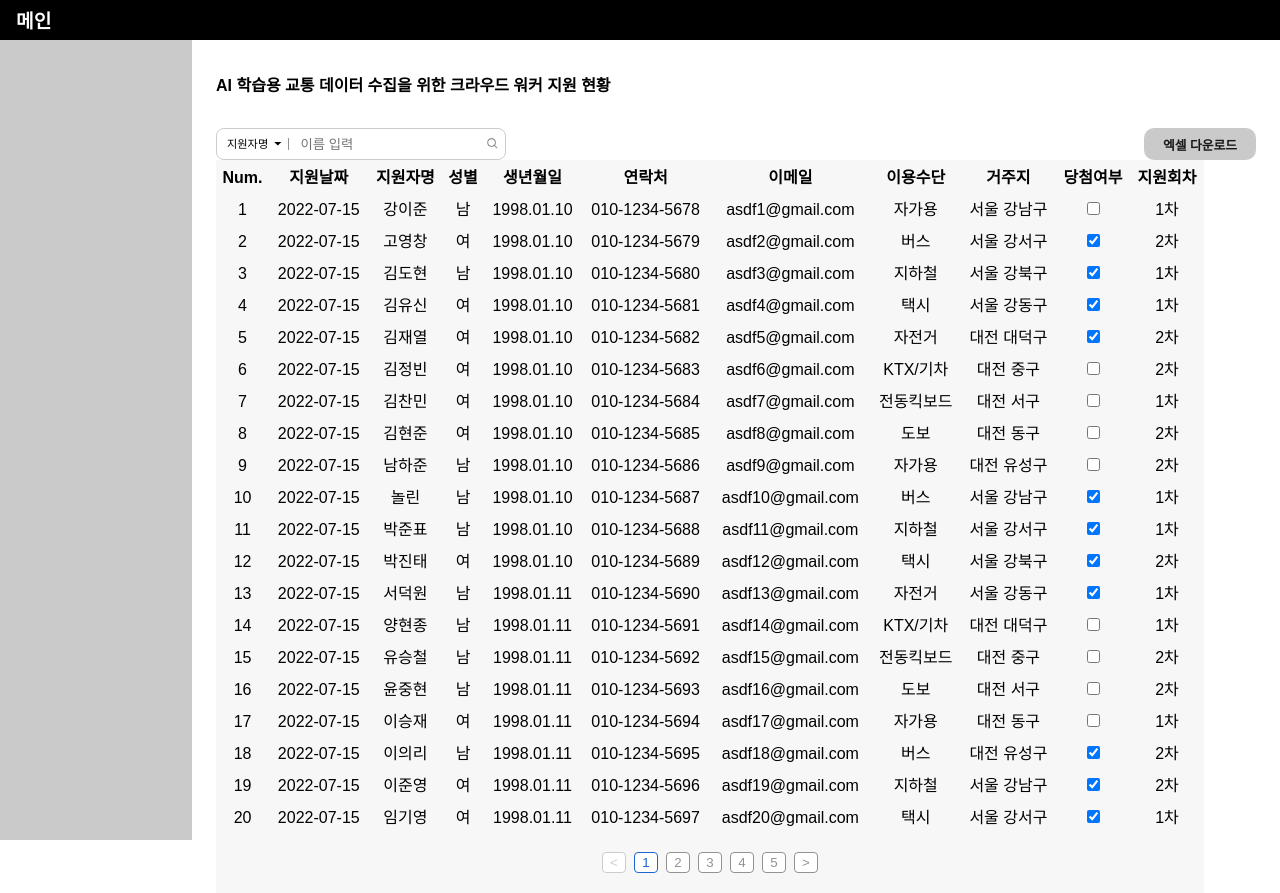
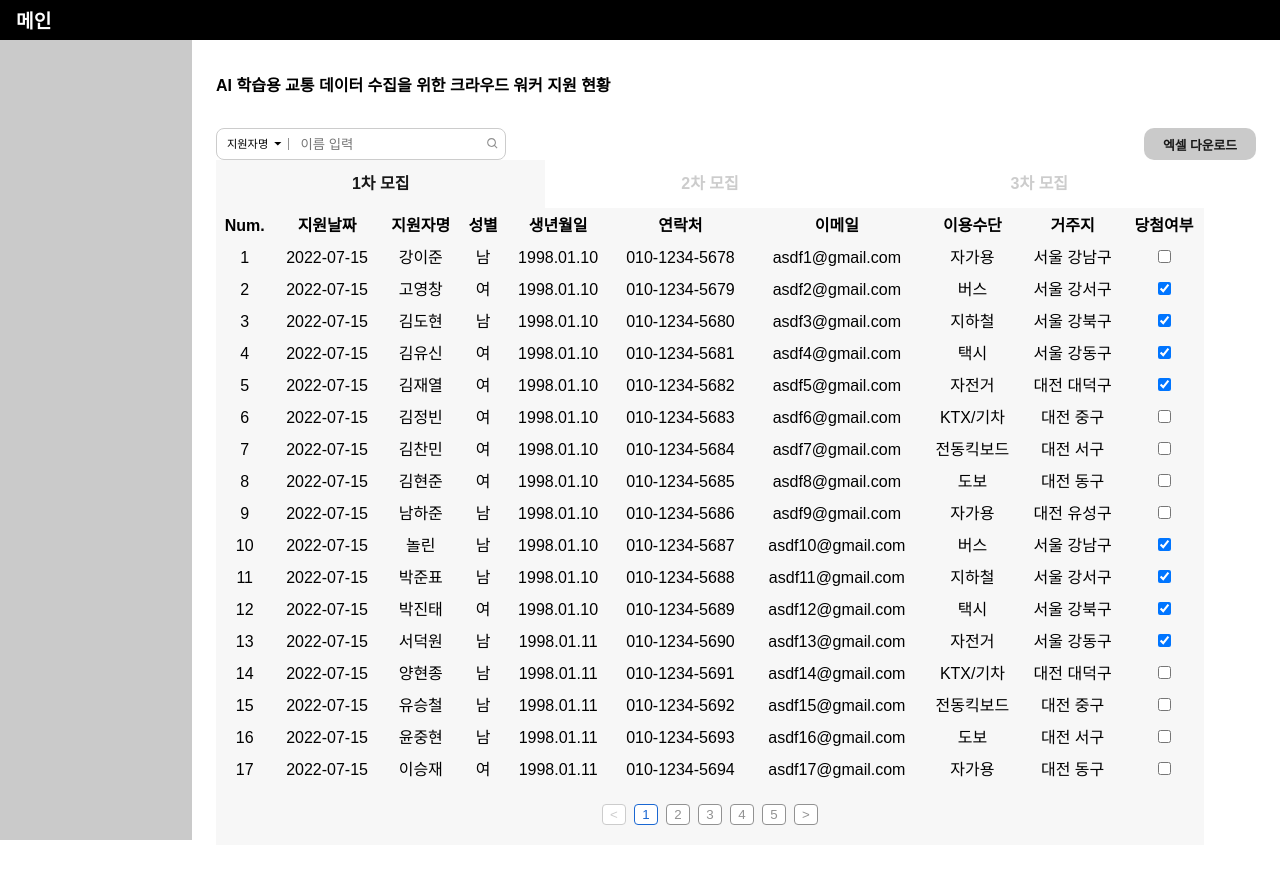
Before and after one commit to wgnator/wanted-3team-admin-snplab, a React (Vite) app: page /applicants in a window 1280 px wide. After the commit the page ends 845 px from the top, so only its background shows below. Built offline with nearby package versions, Linux system fonts and the light colour scheme; data requests are answered from the project's data file.

Commit message:
feat: 지원회차 탭 추가

```diff
--- a/src/components/ApplicantsList.tsx
+++ b/src/components/ApplicantsList.tsx
@@ -6,11 +6,12 @@ import { dataExample } from './dataExample';
 
 export default function ApplicantsList() {
   const [data, setData] = useState<Applicant[]>([]);
+  const [numOfCurrentTab, setNumOfCurrentTab] = useState<number>(1);
   const [listsOfCurrentPage, setListsOfCurrentPage] = useState<Applicant[]>([]);
   const [numOfCurrentPage, setNumOfCurrentPage] = useState<number>(1);
   const [numOfPages, setNumOfPages] = useState<number>(0);
   const [numOfStartBtn, setNumOfStartBtn] = useState<number>(1);
-  const listsPerPage = 20;
+  const listsPerPage = 17;
 
   const handleCheckboxClick = (id: number) => {
     const newData = data.map((applicant) => {
@@ -29,16 +30,6 @@ export default function ApplicantsList() {
   };
 
   useEffect(() => {
-    // const fetchData = async () => {
-    //   const data = await fetch('../../database.json');
-    //   const obj = await data.json();
-    //   const register = obj.register.map((applicant: Applicant, index: number) => {
-    //     return { ...applicant, order: index + 1 };
-    //   });
-    //   setData(register);
-    //   setNumOfPages(Math.ceil(obj.register.length / listsPerPage));
-    // };
-    // fetchData();
     const register = dataExample.map((applicant: Applicant, index: number) => {
       return { ...applicant, order: index + 1 };
     });
@@ -52,6 +43,11 @@ export default function ApplicantsList() {
 
   return (
     <Container>
+      <Tabs>
+        {new Array(3).fill('').map((_, index) => (
+          <Tab className={numOfCurrentTab === index + 1 ? 'selected' : ''}>{index + 1}차 모집</Tab>
+        ))}
+      </Tabs>
       <Table>
         <thead>
           <tr>
@@ -65,7 +61,6 @@ export default function ApplicantsList() {
             <th>이용수단</th>
             <th>거주지</th>
             <th>당첨여부</th>
-            <th>지원회차</th>
           </tr>
         </thead>
         <tbody>
@@ -87,7 +82,6 @@ export default function ApplicantsList() {
                   onChange={() => handleCheckboxClick(applicant.id)}
                 />
               </td>
-              <td>{`${applicant.round}차`}</td>
             </tr>
           ))}
         </tbody>
@@ -139,6 +133,27 @@ const Table = styled.table`
   }
 `;
 
+const Tabs = styled.ul`
+  display: flex;
+  justify-content: space-around;
+`;
+
+const Tab = styled.li`
+  display: inline-block;
+  width: 100%;
+  height: 3rem;
+  text-align: center;
+  line-height: 3rem;
+  font-weight: 600;
+  background-color: ${theme.backgroundLightColor};
+  color: ${theme.fontLightColor};
+  cursor: pointer;
+  &.selected {
+    background-color: ${theme.backgroundMediumColor};
+    color: ${theme.fontDarkColor};
+  }
+`;
+
 const Pagination = styled.nav`
   display: flex;
   justify-content: center;
```
